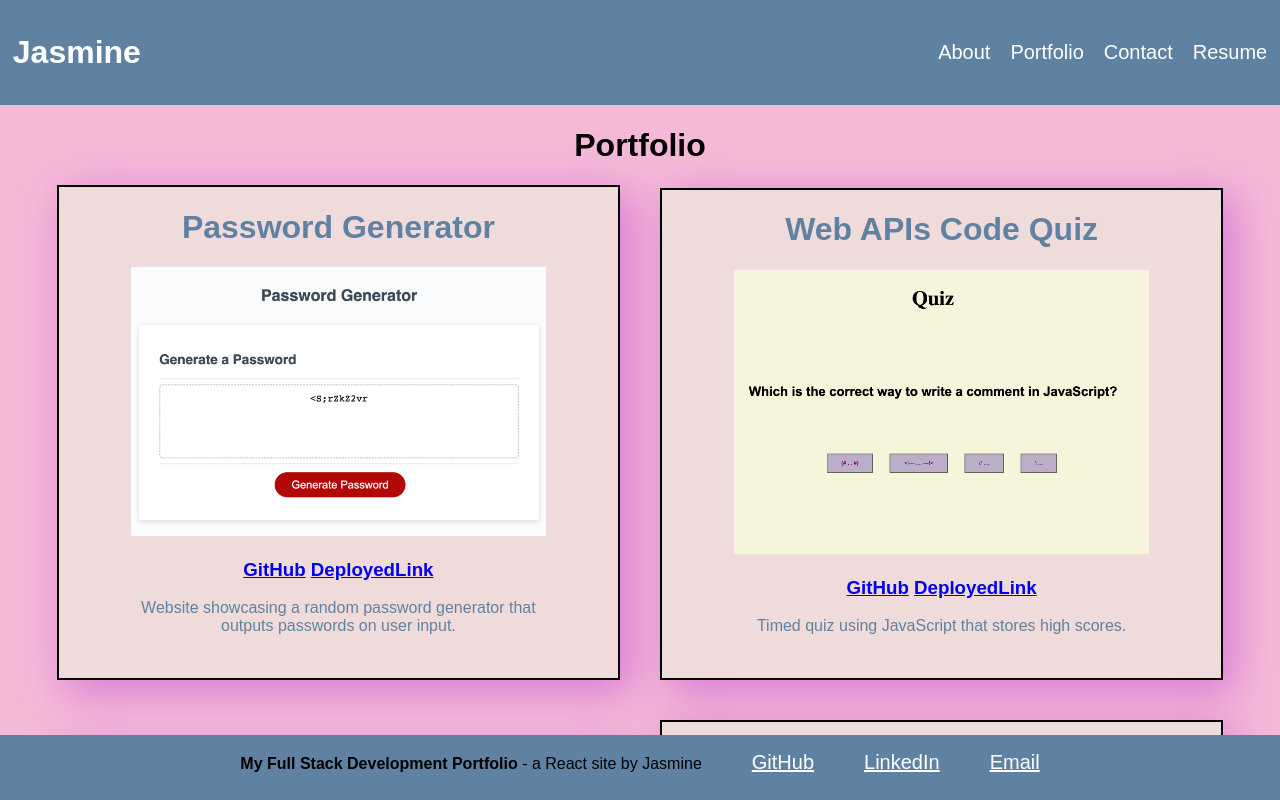
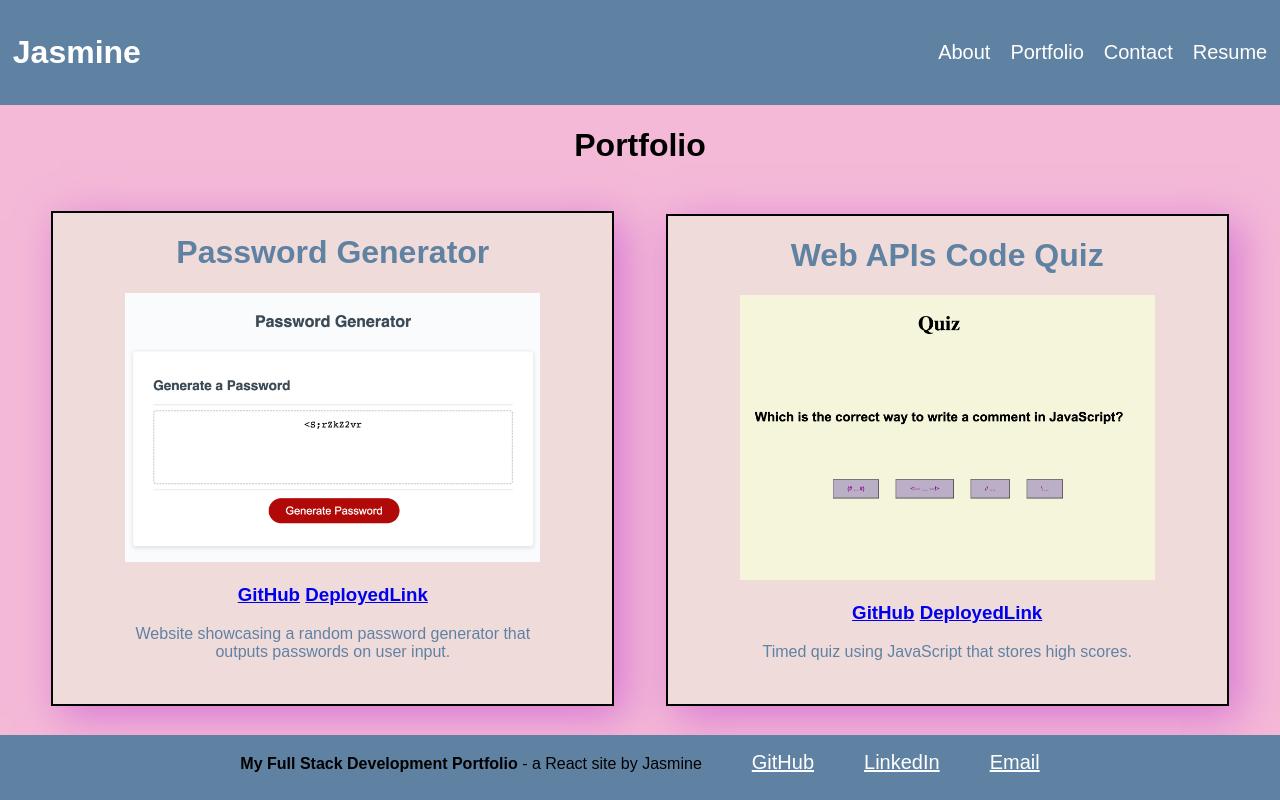
Before and after one commit to Jvn101/20-React-User-Portfolio, a React (Create React App) app: page / in a window 1280 px wide. Both pictures are taken after a click on the item "Portfolio". Shown: the top 800 px of the page. Built offline with nearby package versions, Linux system fonts and the light colour scheme.

Commit message:
fix margin

```diff
--- a/src/App.css
+++ b/src/App.css
@@ -1,4 +1,4 @@
-/* * {
+ *{
   box-sizing: border-box;
   margin: 0;
   padding: 0;
@@ -6,6 +6,7 @@
     'Lucida Sans', Arial, sans-serif;
 }
 
+/*
 body {
   background-color: whitesmoke;
 }
--- a/src/index.css
+++ b/src/index.css
@@ -35,7 +35,7 @@ code {
   justify-content: center;
   background-color: rgb(240, 219, 219);
   flex-wrap: wrap;
-  margin: 2;
+  margin: 2%;
 }
 
 .card img {
```
